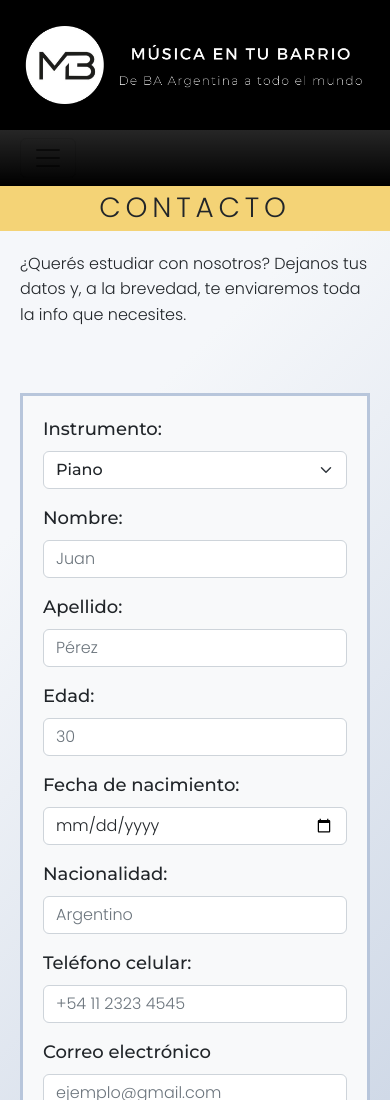
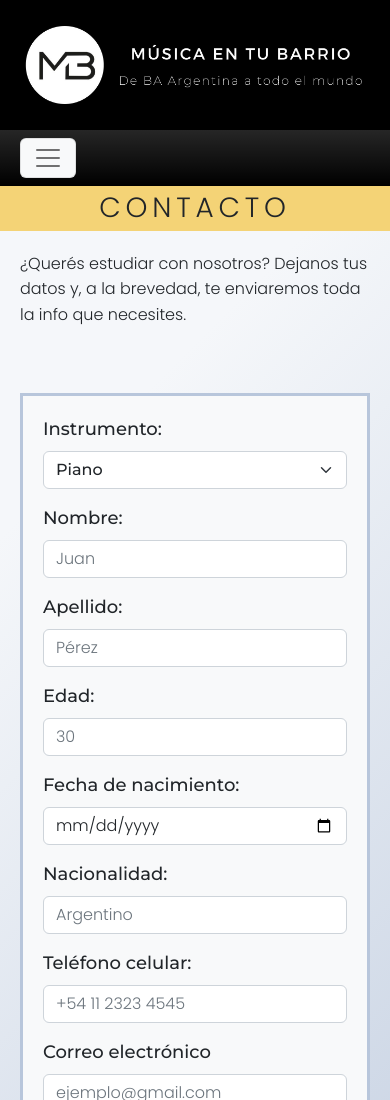
Before and after one commit to joanadiaco/IdeaDiacoSASS, a website: page contacto.html in a window 390 px wide. Shown: the top 1100 px of the page. Drawn offline with nearby package versions, Linux system fonts and the light colour scheme; files that its build step writes are made by us from their sources.

Commit message:
guardo cambios en todos los html

```diff
--- a/contacto.html
+++ b/contacto.html
@@ -26,7 +26,7 @@
         <a href="index.html"><img src="./Images/ImgHeader/banner2.jpg" alt="Música en tu Barrio" class="img-fluid"></a>
         <nav class="navbar navbar-expand-lg bg-black bg-gradient p-2 mg-2">
             <div class="container-fluid">
-                <button class="navbar-toggler" type="button" data-bs-toggle="collapse" data-bs-target="#navbarSupportedContent" aria-controls="navbarSupportedContent" aria-expanded="false" aria-label="Toggle navigation">
+                <button class="navbar-toggler bg-light" type="button" data-bs-toggle="collapse" data-bs-target="#navbarSupportedContent" aria-controls="navbarSupportedContent" aria-expanded="false" aria-label="Toggle navigation">
                     <span class="navbar-toggler-icon"></span>
                 </button>
                 <div class="collapse navbar-collapse" id="navbarSupportedContent">
@@ -112,7 +112,7 @@
                 <div class="mb-3">
                     <label for="comment" class="form-label">Dejanos tu comentario:</label>
                     <textarea class="form-control" id="comment" rows="3"></textarea>
-                </div><br>
+                </div>
                 <div class="mb-3 form-check">
                     <input type="checkbox" class="form-check-input" id="exampleCheck1">
                     <label class="form-text" for="exampleCheck1">Acepto Términos y Condiciones</label>
```
Also changed, not shown: clases.html (+6 -4 lines), muestras.html (+1 -1 lines), portal.html (+1 -1 lines), staff.html (+1 -1 lines).
